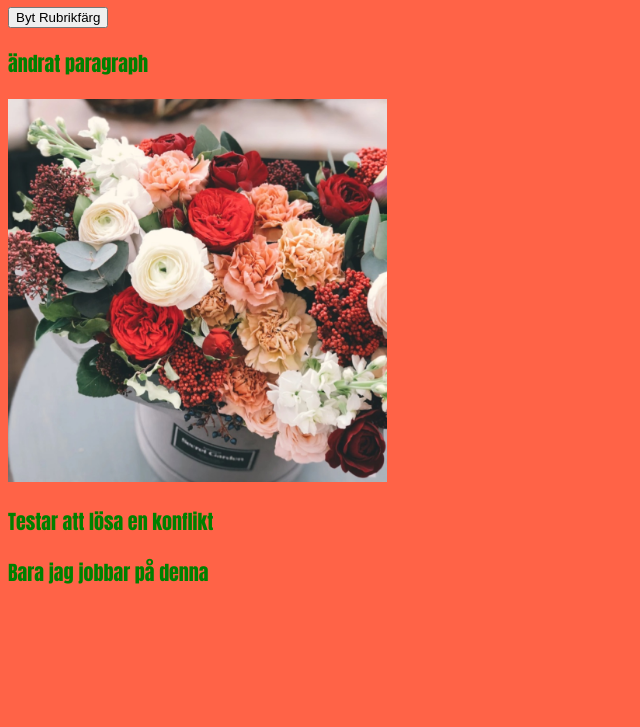
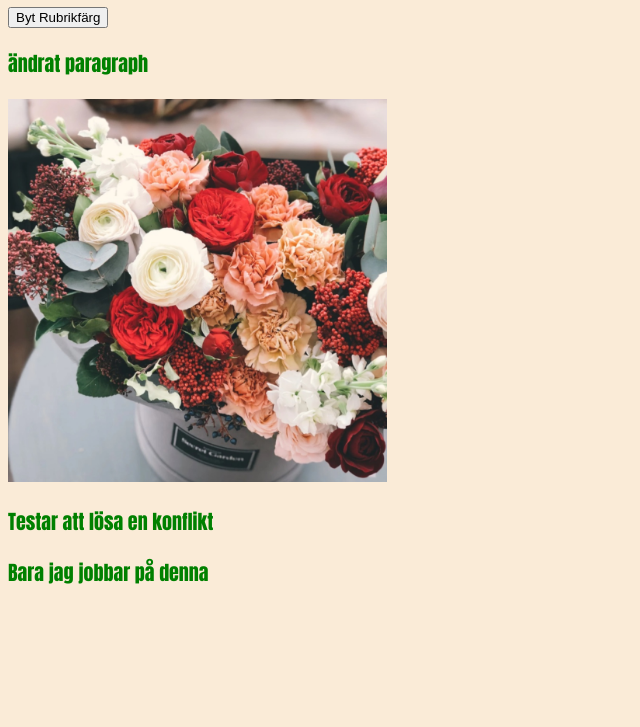
Before and after one commit to EllenSandqvist/test-publish-website, a plain HTML site: page index.html in a window 1280 px wide. Shown: the part 73-800 px from the top of the page, without its empty margins (0-640 px from the left). Drawn offline with Linux system fonts and the light colour scheme.

Commit message:
changed background color as you asked for

```diff
--- a/main.css
+++ b/main.css
@@ -1,5 +1,5 @@
 body {
-    background-color: tomato;
+    background-color: antiquewhite;
 }
 
 img {
```
